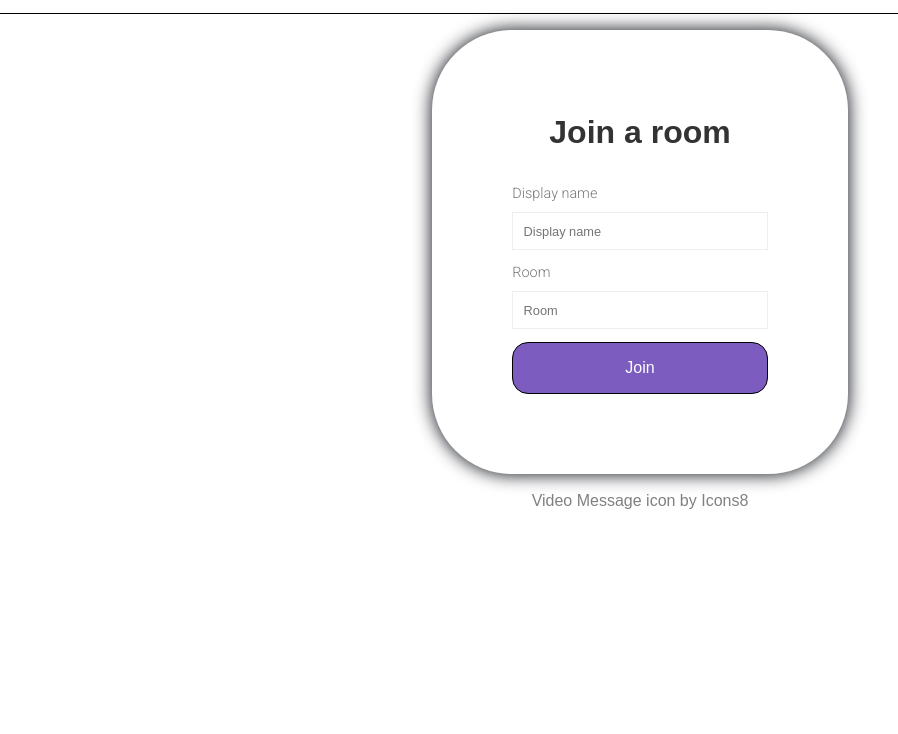
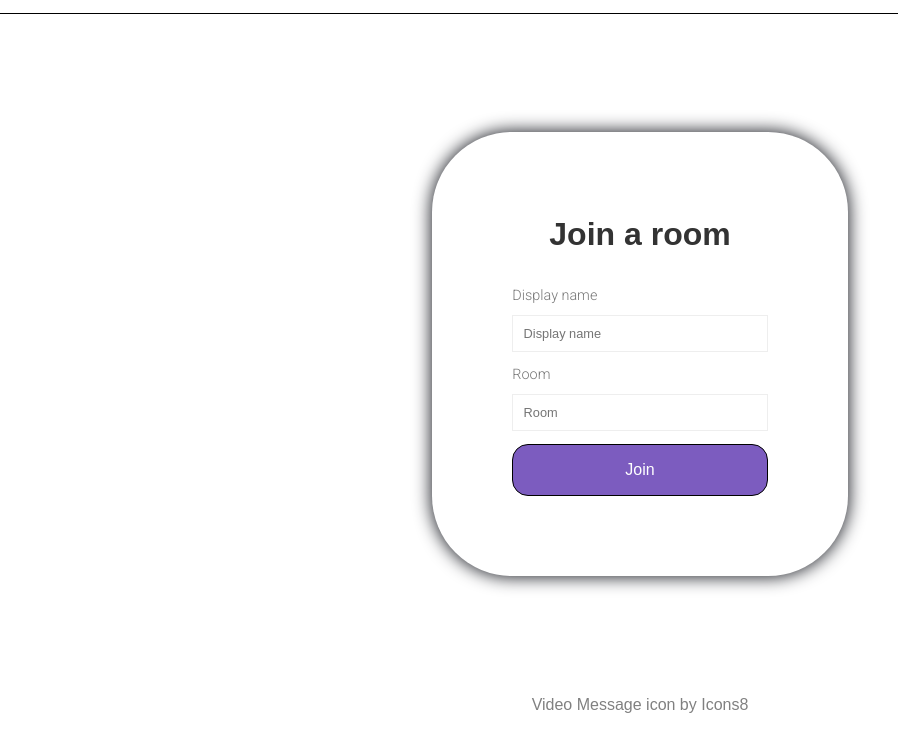
Before and after one commit to MartWebb/chinwag, a website: page public/index.html in a window 1280 px wide. Shown: the part 70-804 px from the top of the page, without its empty margins (0-898 px from the left). Drawn offline with Linux system fonts and the light colour scheme; a web font is replaced by a local one.

Commit message:
changing back viewport height

```diff
--- a/public/css/chat.css
+++ b/public/css/chat.css
@@ -3,9 +3,6 @@
     margin: 0;
     padding: 0;
     box-sizing: border-box;
-}
-body {
-    height:100vh;
 }
 
 .header-container {
@@ -32,7 +29,7 @@
     "header header header header"
     "main   main   main   main"
     "footer footer footer footer";
-    /* height:100vh; */
+    min-height:100vh;
 }
 
 /* Header */
--- a/public/css/index-style.css
+++ b/public/css/index-style.css
@@ -18,7 +18,6 @@
     line-height: 1.4;
     color: #333333;
     font-family: 'Pattaya', sans-serif, Helvetica, Arial;
-    height: 85vh;
 }
 
 /* Header */
@@ -52,7 +51,7 @@
 .centered-form {
     background: #fff;
     width: 100vw;
-    /* height: 85vh;    */
+    min-height: 85vh;
     display: flex;
     justify-content: center;
     align-items: center;
```
